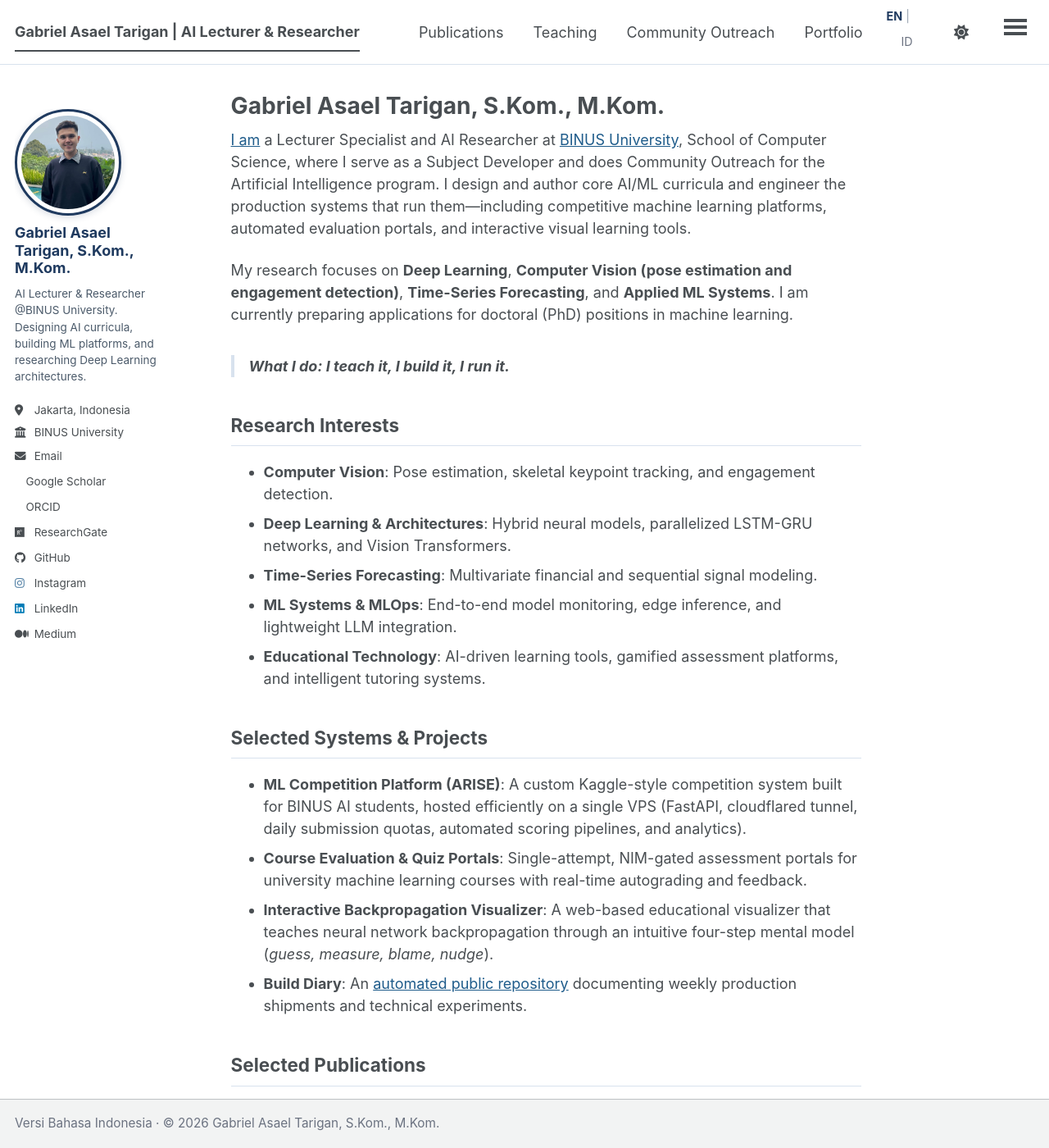
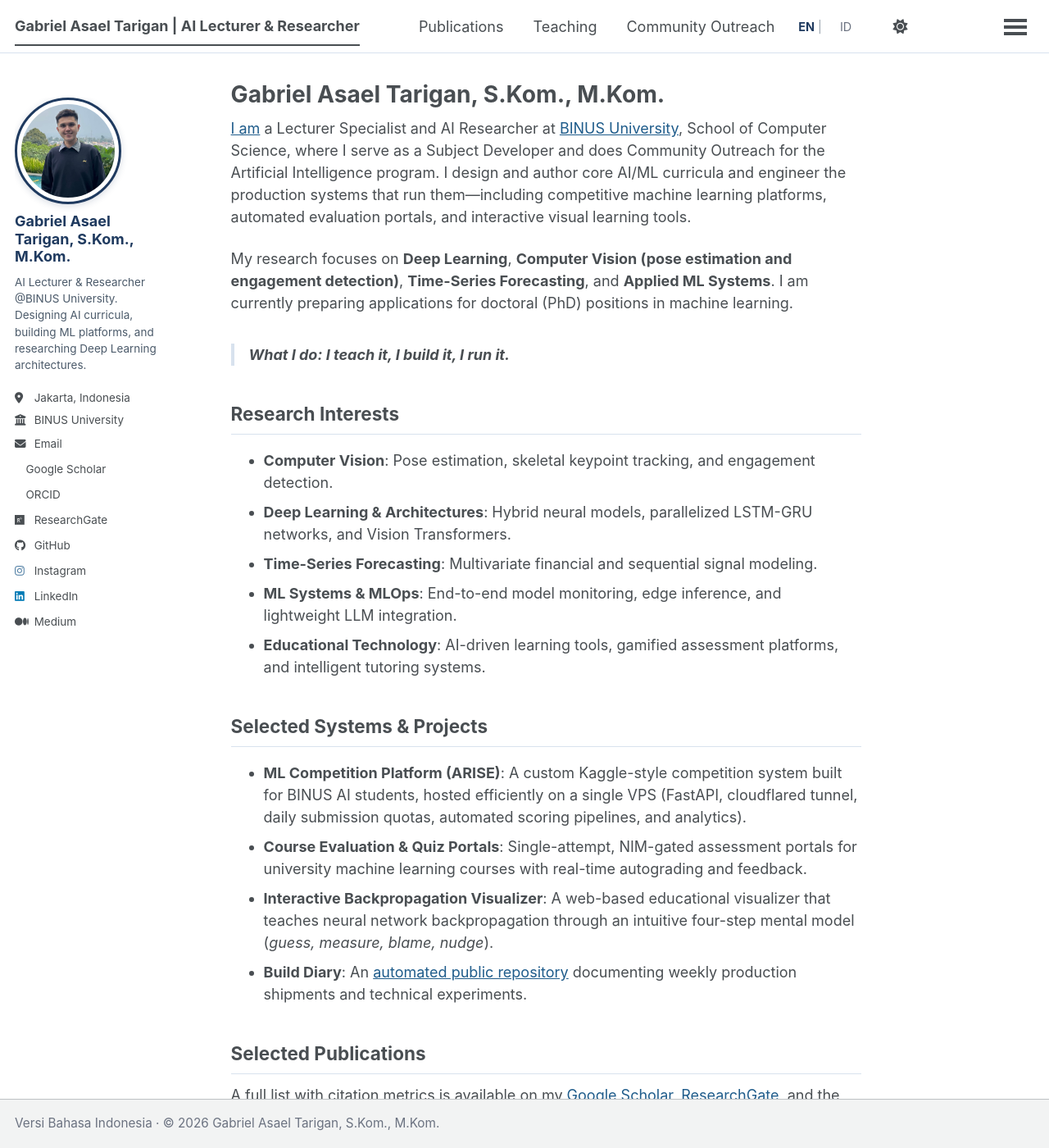
Before and after one commit to asaeltarigan/asaeltarigan.github.io, a Jekyll site: the page built from _pages/about.md, in a window 1280 px wide and 1400 px high. Shown: the whole window at 82% size. Built offline with Jekyll 4.4.1, drawn with Linux system fonts in a browser that asks for light colours; a style sheet for code colours, icons or effects is not loaded.

Commit message:
Fix lang-nav switcher: ID link forced inline so EN | ID renders on one line

```diff
--- a/_includes/head.html
+++ b/_includes/head.html
@@ -71,4 +71,4 @@
 
 <!-- For all browsers -->
 <link rel="stylesheet" href="{{ base_path }}/assets/css/main.css">
-<link rel="stylesheet" href="{{ base_path }}/assets/css/custom.css?v=11">
+<link rel="stylesheet" href="{{ base_path }}/assets/css/custom.css?v=12">
--- a/assets/css/custom.css
+++ b/assets/css/custom.css
@@ -251,7 +251,7 @@ html[data-theme="dark"] .taught-list li { color: #cbd5e1; border-left-color: #2d
 .lang-nav { font-size: 0.8rem; padding: 0 0.6rem; white-space: nowrap; }
 .lang-nav .lang-cur { font-weight: 700; color: #1f3a5f; }
 .lang-nav .lang-sep { color: #9aa5b1; }
-.lang-nav a { color: #6b7280; }
+.lang-nav a { color: #6b7280; display: inline-block; }
 .lang-nav a:hover { color: #1f3a5f; }
 html[data-theme="dark"] .lang-nav .lang-cur { color: #e2e8f0; }
 html[data-theme="dark"] .lang-nav a { color: #94a3b8; }
```
